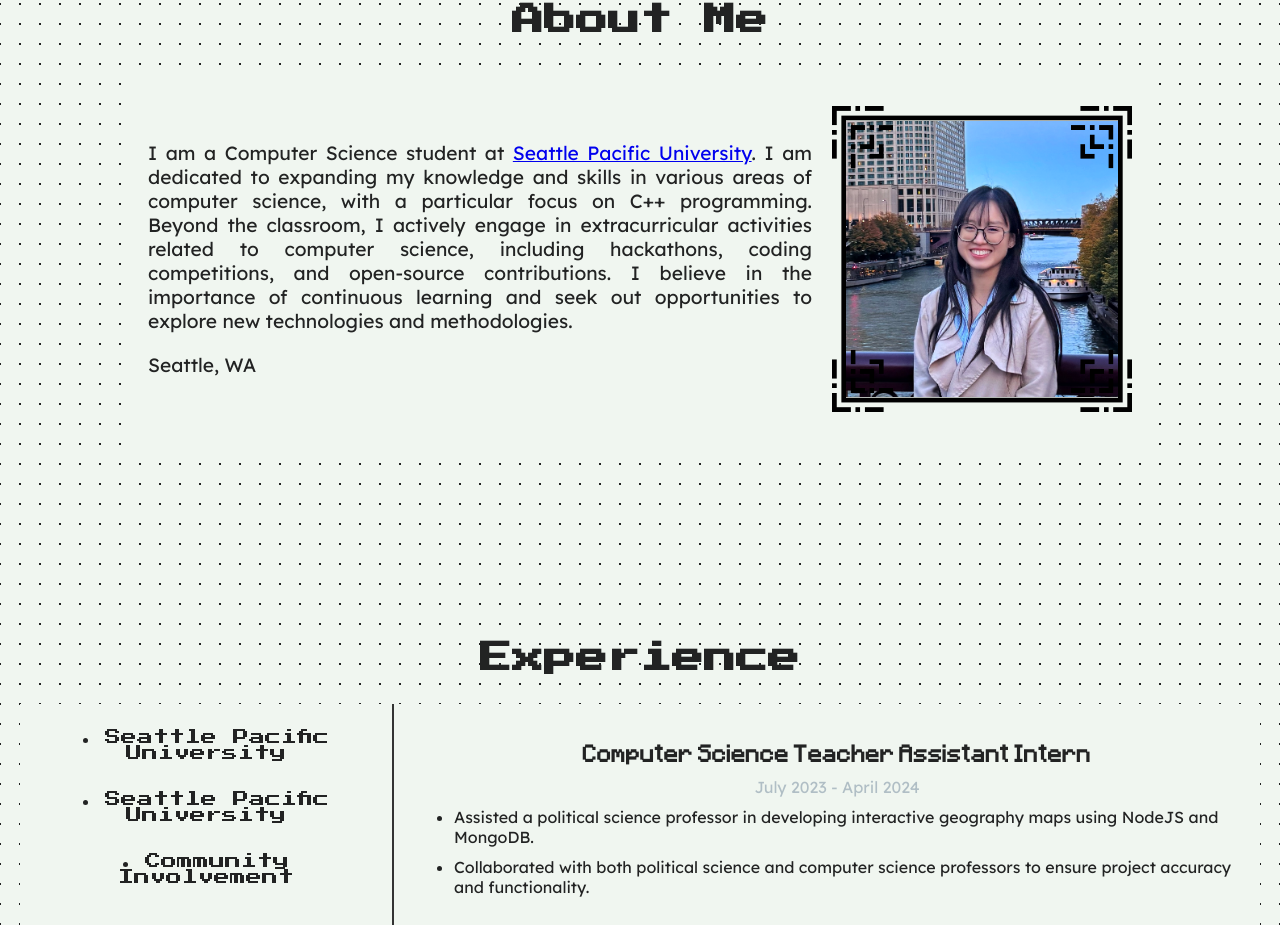
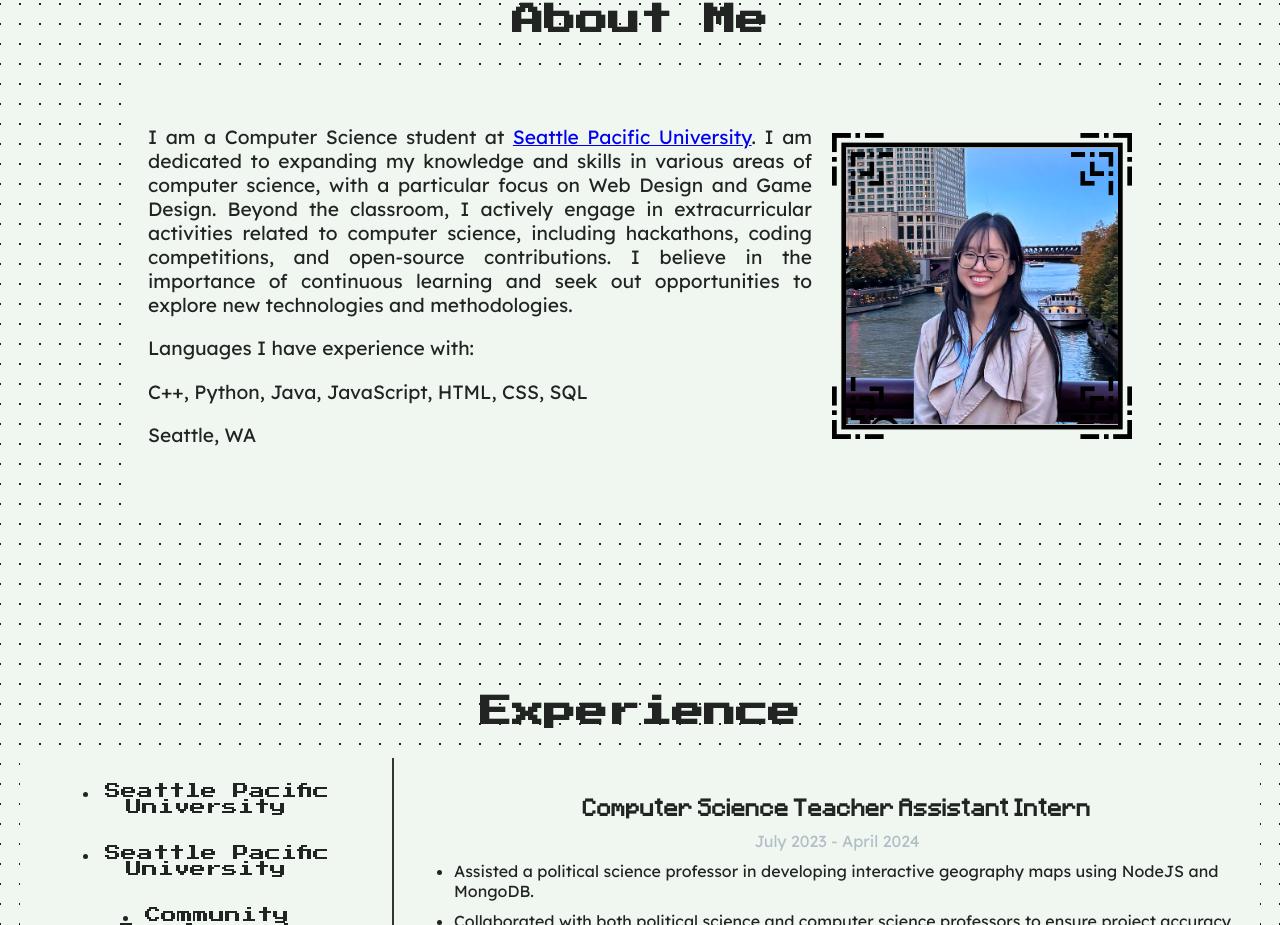
Before and after one commit to lavy-spu/lavy-spu.github.io, a plain HTML site: page index.html in a window 1280 px wide. Shown: the part 936-1861 px from the top of the page. Drawn offline with Linux system fonts and the light colour scheme.

Commit message:
update about me description

```diff
--- a/Content/profile.json
+++ b/Content/profile.json
@@ -1,7 +1,16 @@
 {
     "About": {
         "Thumbnail": "vy-card.gif",
-        "AboutText": "I am a Computer Science student at <a href='https://spu.edu' target='_blank'>Seattle Pacific University</a>. I am dedicated to expanding my knowledge and skills in various areas of computer science, with a particular focus on C++ programming. Beyond the classroom, I actively engage in extracurricular activities related to computer science, including hackathons, coding competitions, and open-source contributions. I believe in the importance of continuous learning and seek out opportunities to explore new technologies and methodologies.",
+        "AboutText": "I am a Computer Science student at <a href='https://spu.edu' target='_blank'>Seattle Pacific University</a>. I am dedicated to expanding my knowledge and skills in various areas of computer science, with a particular focus on Web Design and Game Design. Beyond the classroom, I actively engage in extracurricular activities related to computer science, including hackathons, coding competitions, and open-source contributions. I believe in the importance of continuous learning and seek out opportunities to explore new technologies and methodologies.",
+        "Languages": [
+            "C++",
+            "Python",
+            "Java",
+            "JavaScript",
+            "HTML",
+            "CSS",
+            "SQL"
+        ],
         "Location": "Seattle, WA"
     },
     "Contact": {
--- a/Scripts/GetAbout.js
+++ b/Scripts/GetAbout.js
@@ -17,11 +17,13 @@ function updateAboutSection(aboutData) {
     // Ensure the elements exist before setting their properties
     const thumbnailElement = document.querySelector("#pfThumbnail");
     const aboutTextElement = document.querySelector("#pfAboutText");
+    const languagesElement = document.querySelector("#pfLanguages");
     const locationElement = document.querySelector("#pfLocation");
 
-    if (thumbnailElement && aboutTextElement && locationElement) {
+    if (thumbnailElement && aboutTextElement && languagesElement && locationElement) {
         thumbnailElement.src = "Content/".concat(aboutData.Thumbnail);
         aboutTextElement.innerHTML = aboutData.AboutText; // Use innerHTML to insert HTML content
+        languagesElement.innerHTML = aboutData.Languages.join(", ");
         locationElement.innerText = aboutData.Location;
     } else {
         console.error("One or more about section elements are missing in the DOM");
--- a/index.html
+++ b/index.html
@@ -50,6 +50,8 @@
         <div class="about-container">
             <div class="about-description">
                 <p id="pfAboutText"></p>
+                <p>Languages I have experience with:</p>
+                <p id="pfLanguages"></p>
                 <p id="pfLocation"></p>
             </div>
             <div class="about-portrait">
```
Also changed, not shown: README.md, 1 other file.
